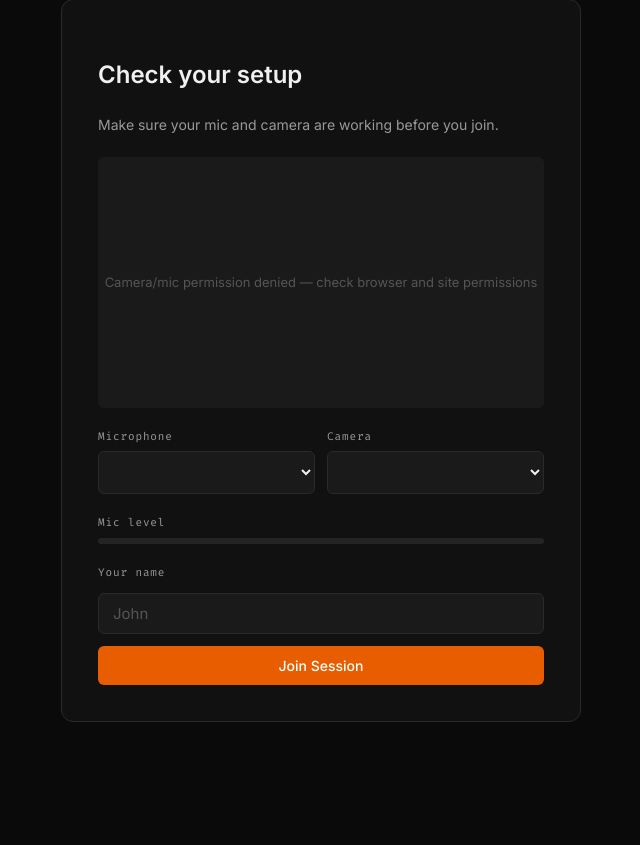
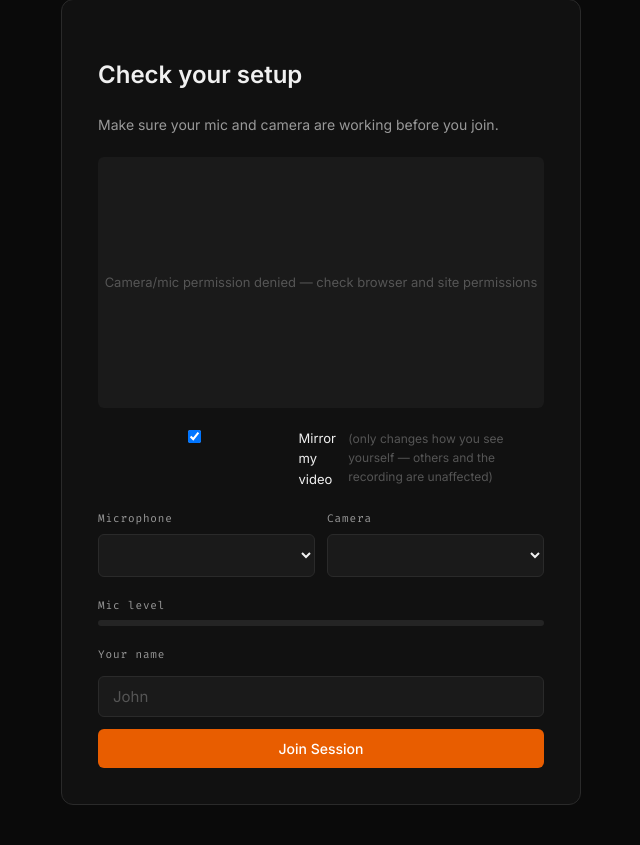
Before and after one commit to FuzzyMistborn/podbooth, a Python web app: template app/templates/prejoin.html in a window 1280 px wide. Shown: the part 97-942 px from the top of the page, without its empty margins (319-959 px from the left). Before the commit the page ends 819 px from the top, so only its background shows below. Run offline with Jinja, Linux system fonts and the light colour scheme; the template is opened without the code that fills it, so the values that code supplies are empty.

Commit message:
Add mirror toggle to prejoin preview
The prejoin preview was always mirrored with no way to turn it off, so a
participant who saw themselves backwards had to find the buried studio
setting. Add a checkbox sharing the studio's saved setting, and clarify
the studio label that it only affects the local view.

Co-Authored-By: Claude Sonnet 5.5 <noreply@anthropic.com>

```diff
--- a/app/static/css/main.css
+++ b/app/static/css/main.css
@@ -316,6 +316,16 @@ input::placeholder, textarea::placeholder { color: var(--text-3); }
   display: block;
   transform: scaleX(-1);
 }
+.preview-wrap video.no-mirror { transform: none; }
+.mirror-toggle {
+  display: flex;
+  align-items: baseline;
+  gap: 8px;
+  font-size: 13px;
+  color: var(--text-1, inherit);
+  cursor: pointer;
+}
+.mirror-toggle .mirror-hint { color: var(--text-3); font-size: 12px; }
 .preview-overlay {
   position: absolute;
   inset: 0;
--- a/app/static/js/prejoin.js
+++ b/app/static/js/prejoin.js
@@ -7,6 +7,7 @@ const DEVICE_KEY_MIC  = 'podbooth:mic-device';
 const DEVICE_KEY_CAM  = 'podbooth:cam-device';
 const DEVICE_KEY_SPK  = 'podbooth:spk-device';
 const DEVICE_KEY_NAME = 'podbooth:participant-name';
+const MIRROR_KEY      = 'podbooth:mirror-cam'; // shared with studio (ui.js)
 
 let stream = null;
 let hasBlockingIssues = false;
@@ -26,6 +27,21 @@ const nameInput   = document.getElementById('participant-name');
 const joinBtn     = document.getElementById('join-btn');
 const overrideWrap = document.getElementById('preflight-override');
 const overrideCheck = document.getElementById('preflight-override-check');
+
+const mirrorCheck = document.getElementById('mirror-check');
+
+// Preview-only: flips how the participant sees themselves. What other
+// participants see and what is recorded is never affected.
+(function initMirror() {
+  let mirrorOff = false;
+  try { mirrorOff = localStorage.getItem(MIRROR_KEY) === 'false'; } catch (e) {}
+  mirrorCheck.checked = !mirrorOff;
+  preview.classList.toggle('no-mirror', mirrorOff);
+  mirrorCheck.addEventListener('change', () => {
+    preview.classList.toggle('no-mirror', !mirrorCheck.checked);
+    try { localStorage.setItem(MIRROR_KEY, String(mirrorCheck.checked)); } catch (e) {}
+  });
+})();
 
 function updateJoinButton() {
   joinBtn.disabled = nameInput.value.trim().length === 0 || (hasBlockingIssues && !preflightOverridden);
--- a/app/static/js/ui.js
+++ b/app/static/js/ui.js
@@ -670,7 +670,7 @@ async function openDeviceDropdown(kind) {
     check.className = 'check';
     check.textContent = mirrorOff ? '' : '✓';
     btn.appendChild(check);
-    btn.appendChild(document.createTextNode('Mirror my preview'));
+    btn.appendChild(document.createTextNode('Mirror my video (only for me)'));
     btn.addEventListener('click', e => {
       e.stopPropagation();
       toggleMirror();
--- a/app/templates/prejoin.html
+++ b/app/templates/prejoin.html
@@ -13,6 +13,11 @@
         <span>Starting camera…</span>
       </div>
     </div>
+
+    <label class="mirror-toggle">
+      <input type="checkbox" id="mirror-check" checked />
+      Mirror my video <span class="mirror-hint">(only changes how you see yourself — others and the recording are unaffected)</span>
+    </label>
 
     <div class="device-selects">
       <div class="select-group">
```
